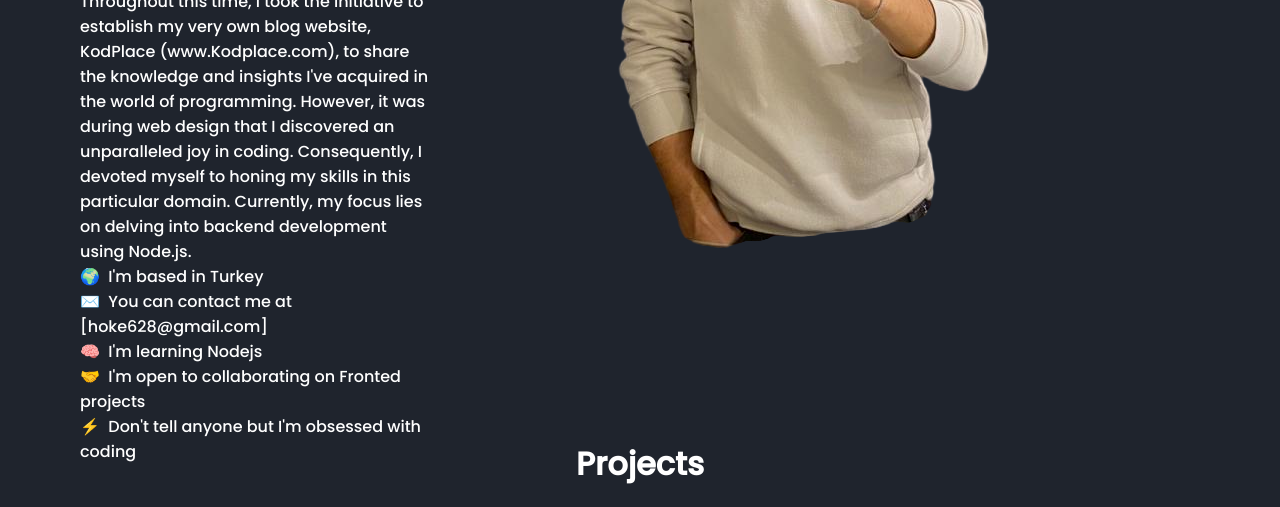
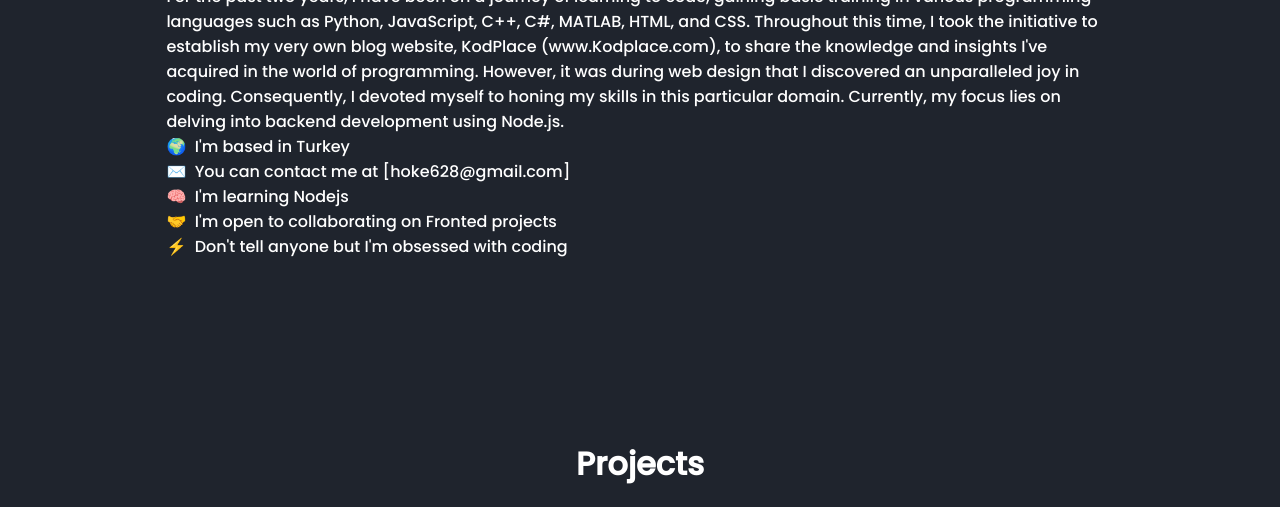
Before and after one commit to MehmetHooke/Porfolio, a plain HTML site: page index.html in a window 1280 px wide. Shown: the part 600-1107 px from the top of the page. Drawn offline with nearby package versions, Linux system fonts and the light colour scheme.

Commit message:
Update index.html

```diff
--- a/index.html
+++ b/index.html
@@ -64,9 +64,7 @@
       </div>
 
 
-      <div class="home-img">
-        <img  src="images/profilePicture.png" alt="">
-      </div>
+
 
 
     </section>
```
